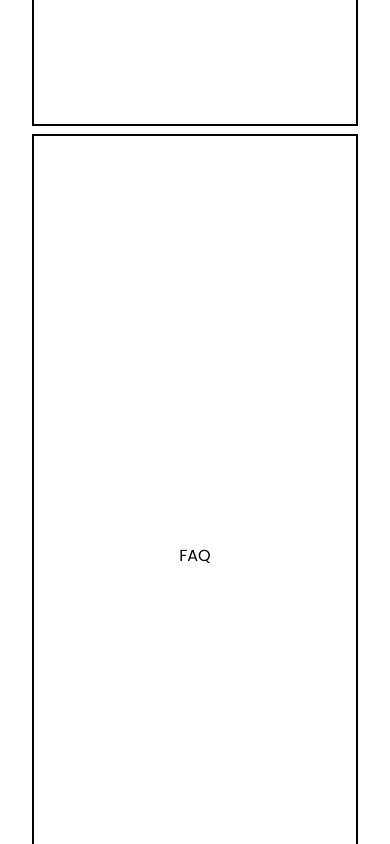
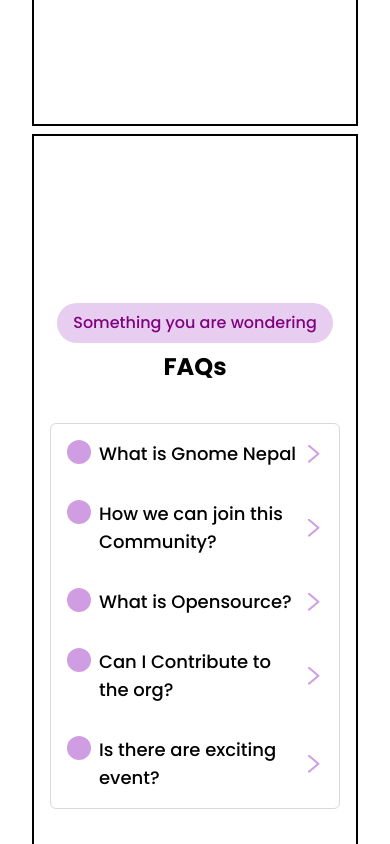
Before and after one commit to GNOME-Nepal/website, a React (Vite) app: page / in a window 390 px wide. Shown: the part 3500-4344 px from the top of the page. Built offline with nearby package versions, Linux system fonts and the light colour scheme.

Commit message:
feat: started work on the FAQ Section
- made an accordian component for better reusability
- added an assets folder along with an arrowicon asset
- added clsx dependency for better class management
- implemented mobile ui for FAQ

```diff
--- a/package.json
+++ b/package.json
@@ -10,6 +10,7 @@
     "preview": "vite preview"
   },
   "dependencies": {
+    "clsx": "^2.1.1",
     "react": "^18.3.1",
     "react-dom": "^18.3.1",
     "react-router-dom": "^6.24.0"
--- /dev/null
+++ b/src/assets/ArrowIcon.jsx
@@ -0,0 +1,27 @@
+import * as React from "react"
+
+const ArrowIcon = (props) => (
+    <svg
+        xmlns="http://www.w3.org/2000/svg"
+        width={19}
+        height={14}
+        fill="none"
+        {...props}
+    >
+        <g clipPath="url(#a)">
+            <path
+                fill="currentColor"
+                fillRule="evenodd"
+                d="M17.988 12.319a1 1 0 0 0 .118-1.41l-8-9.454a1 1 0 0 0-1.527 0l-8 9.454a1 1 0 1 0 1.527 1.292L9.342 3.65 16.58 12.2a1 1 0 0 0 1.41.117Z"
+                clipRule="evenodd"
+            />
+        </g>
+        <defs>
+            <clipPath id="a">
+                <path fill="#fff" d="M18.343 13.328v-13h-18v13z" />
+            </clipPath>
+        </defs>
+    </svg>
+)
+
+export default ArrowIcon;
--- /dev/null
+++ b/src/components/Accordian.jsx
@@ -0,0 +1,50 @@
+import React, { useState } from 'react';
+import clsx from 'clsx';
+import ArrowIcon from '../assets/ArrowIcon';
+
+const Accordian = ({ items, className, ...props }) => {
+  const [activeIndex, setActiveIndex] = useState(null);
+
+  const handleToggle = (index) => {
+    setActiveIndex(activeIndex === index ? null : index);
+  };
+
+  return (
+    <div className={clsx('w-full max-w-md mx-auto border border-[#d9d9d9] rounded-md', className)}>
+      {items.map((item, index) => (
+        <div key={index} className="">
+          <button
+            className="w-full p-4 text-left"
+            onClick={() => handleToggle(index)}
+          >
+            <div className="flex justify-between items-center">
+              <div className="flex flex-row gap-2">
+                <div className={clsx('w-6 h-6 flex-shrink-0 rounded-full', {
+                  'bg-[purple]': index === activeIndex,
+                  'bg-[#D19DE2]': index !== activeIndex,
+                })} />
+                <span className="text-lg font-medium text-gray-900">{item.question}</span>
+              </div>
+              <span className={clsx('text-lg font-medium', {
+                'text-[purple]': index === activeIndex,
+                'text-[#D19DE2]': index !== activeIndex,
+              })}>
+                <ArrowIcon className={clsx({
+                  'rotate-180': index === activeIndex,
+                  'rotate-90': index !== activeIndex,
+                })} />
+              </span>
+            </div>
+          </button>
+          {activeIndex === index && (
+            <div className="p-4 bg-gray-50">
+              <p className="text-gray-700">{item.answer}</p>
+            </div>
+          )}
+        </div>
+      ))}
+    </div>
+  );
+};
+
+export default Accordian;
--- a/src/sections/FAQ.jsx
+++ b/src/sections/FAQ.jsx
@@ -1,10 +1,39 @@
 import React from "react";
+import Accordian from "../components/Accordian";
+
+const items = [
+  {
+    question: 'What is Gnome Nepal',
+    answer: 'Gnome Nepal is the open source organization whose main motive is to spread collaboration and open source in Nepal.',
+  },
+  {
+    question: 'How we can join this Community?',
+    answer: 'Join the community with our discord!!',
+  },
+  {
+    question: 'What is Opensource?',
+    answer: 'Open-source software is computer software that is released under a license in which the copyright holder grants users the rights to use, study, change, and distribute the software and its source code to anyone and for any purpose',
+  },
+  {
+    question: 'Can I Contribute to the org?',
+    answer: 'Yes, You can!!',
+  },
+  {
+    question: 'Is there are exciting event?',
+    answer: 'Check out our upcoming events in the events sections.',
+  },
+];
+
 
 const FAQ = () => {
   return (
     <>
-      <section id="faq" className="min-h-[100vh] flex justify-center items-center border-2">
-        FAQ
+      <section id="faq" className="min-h-[100vh] border-2 w-full h-full items-center justify-center flex flex-col sm:items-start px-4 sm:px-12 py-12">
+        <div className="text-[purple] font-medium rounded-[50px] text-center py-2 p-4 bg-[#e7cdf0] border-r-[50%]">Something you are wondering</div>
+        <h1 className="text-2xl font-bold my-2 hidden sm:block">Frequently Asked Questions</h1>
+        <h1 className="text-2xl font-bold my-2 block sm:hidden">FAQs</h1>
+
+        <Accordian items={items} className="block sm:hidden mt-8" />
       </section>
     </>
   );
```
Also changed, not shown: 2 other files (tests, documents, lock files or other folders).
